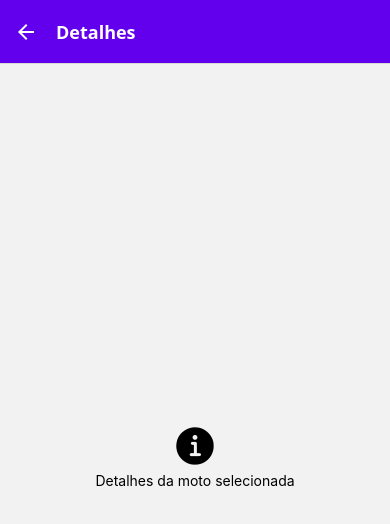
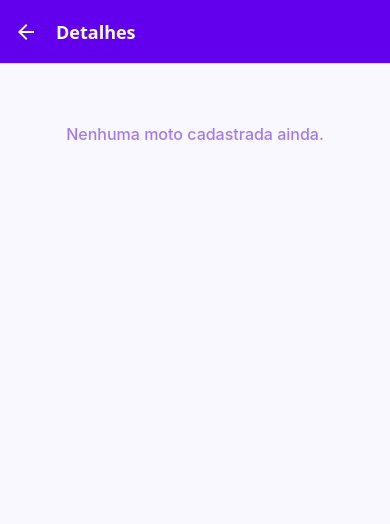
Before and after one commit to Challenge2025-Aurora/aurora-mobile, a React Native app: screen /Detalhes in a window 390 px wide. Shown: the top 524 px of the page. Built offline with nearby package versions, Linux system fonts and the light colour scheme.

Commit message:
detalhesscreen atualizado

```diff
--- a/App.js
+++ b/App.js
@@ -1,4 +1,3 @@
-import React from 'react';
 import { NavigationContainer } from '@react-navigation/native';
 import { createNativeStackNavigator } from '@react-navigation/native-stack';
 import HomeScreen from './screens/HomeScreen';
--- a/app.json
+++ b/app.json
@@ -4,7 +4,7 @@
     "slug": "aurora-mobile",
     "version": "1.0.0",
     "orientation": "portrait",
-    "icon": "./assets/icon.png",
+    "icon": "./assets/logomoto.png",
     "userInterfaceStyle": "light",
     "newArchEnabled": true,
     "splash": {
--- a/screens/DetalhesScreen.js
+++ b/screens/DetalhesScreen.js
@@ -1,20 +1,119 @@
-import React from 'react';
-import { View, Text, StyleSheet } from 'react-native';
-import { Ionicons } from '@expo/vector-icons';
+import { useEffect, useState } from 'react';
+import { View, FlatList, StyleSheet, Text, TouchableOpacity, Modal, TextInput, Alert } from 'react-native';
+import MotoCard from '../components/MotoCard';
+import AsyncStorage from '@react-native-async-storage/async-storage';
+import { Feather, MaterialCommunityIcons } from '@expo/vector-icons';
 
 export default function DetalhesScreen() {
+  const [motos, setMotos] = useState([]);
+  const [modalVisible, setModalVisible] = useState(false);
+  const [editIndex, setEditIndex] = useState(null);
+  const [modelo, setModelo] = useState('');
+  const [placa, setPlaca] = useState('');
+  const [patio, setPatio] = useState('');
+
+  useEffect(() => {
+    carregarMotos();
+  }, []);
+
+  const carregarMotos = async () => {
+    const data = await AsyncStorage.getItem('motos');
+    setMotos(data ? JSON.parse(data) : []);
+  };
+
+  const apagarMoto = async (idx) => {
+    const novasMotos = motos.filter((_, i) => i !== idx);
+    await AsyncStorage.setItem('motos', JSON.stringify(novasMotos));
+    setMotos(novasMotos);
+  };
+
+  const abrirEditar = (item, idx) => {
+    setModelo(item.modelo);
+    setPlaca(item.placa);
+    setPatio(item.patio);
+    setEditIndex(idx);
+    setModalVisible(true);
+  };
+
+  const salvarEdicao = async () => {
+    if (!modelo || !placa || !patio) {
+      Alert.alert('Preencha todos os campos!');
+      return;
+    }
+    const novasMotos = motos.map((m, idx) => idx === editIndex ? { modelo, placa, patio } : m);
+    await AsyncStorage.setItem('motos', JSON.stringify(novasMotos));
+    setMotos(novasMotos);
+    setModalVisible(false);
+  };
+
   return (
     <View style={styles.container}>
-      <Ionicons name="information-circle" size={48} color="black" />
-      <Text>Detalhes da moto selecionada</Text>
+      <FlatList
+        data={motos}
+        keyExtractor={(item, idx) => idx.toString()}
+        renderItem={({ item, index }) => (
+          <View style={styles.itemRow}>
+            <MotoCard moto={item} />
+            <View style={styles.btns}>
+              <TouchableOpacity style={styles.iconBtn} onPress={() => abrirEditar(item, index)}>
+                <Feather name="edit-3" size={22} color="#a27cf0" />
+              </TouchableOpacity>
+              <TouchableOpacity style={styles.iconBtn} onPress={() => apagarMoto(index)}>
+                <MaterialCommunityIcons name="trash-can-outline" size={22} color="#ffd86b" />
+              </TouchableOpacity>
+            </View>
+          </View>
+        )}
+        ListEmptyComponent={
+          <Text style={styles.emptyText}>Nenhuma moto cadastrada ainda.</Text>
+        }
+      />
+
+      <Modal visible={modalVisible} transparent animationType="slide">
+        <View style={styles.modalBg}>
+          <View style={styles.modal}>
+            <Text style={styles.modalTitle}>Editar Moto</Text>
+            <TextInput style={styles.input} value={modelo} onChangeText={setModelo} placeholder="Modelo" placeholderTextColor="#bfaeeb" />
+            <TextInput style={styles.input} value={placa} onChangeText={setPlaca} placeholder="Placa" placeholderTextColor="#bfaeeb" />
+            <TextInput style={styles.input} value={patio} onChangeText={setPatio} placeholder="Pátio" placeholderTextColor="#bfaeeb" />
+            <View style={styles.modalBtns}>
+              <TouchableOpacity style={styles.btnSave} onPress={salvarEdicao}>
+                <Text style={styles.btnSaveText}>Salvar</Text>
+              </TouchableOpacity>
+              <TouchableOpacity style={styles.btnCancel} onPress={() => setModalVisible(false)}>
+                <Text style={styles.btnCancelText}>Cancelar</Text>
+              </TouchableOpacity>
+            </View>
+          </View>
+        </View>
+      </Modal>
     </View>
   );
 }
 
 const styles = StyleSheet.create({
-  container: {
-    flex: 1,
-    justifyContent: 'center',
-    alignItems: 'center',
+  container: { flex: 1, backgroundColor: '#f9f7ff' },
+  emptyText: { textAlign: 'center', marginTop: 60, color: '#a27cf0', fontWeight: '500', fontSize: 16 },
+  itemRow: { marginBottom: 8, marginTop: 4 },
+  btns: { flexDirection: 'row', position: 'absolute', top: 25, right: 35 },
+  iconBtn: { marginLeft: 18, backgroundColor: '#ede7ff', borderRadius: 10, padding: 7 },
+  modalBg: { flex: 1, backgroundColor: 'rgba(0,0,0,0.15)', justifyContent: 'center', alignItems: 'center' },
+  modal: { backgroundColor: '#fff', padding: 26, borderRadius: 16, width: '88%', elevation: 6, alignItems: 'center' },
+  modalTitle: { fontSize: 20, fontWeight: 'bold', color: '#a27cf0', marginBottom: 18 },
+  input: {
+    backgroundColor: '#ede7ff',
+    borderRadius: 10,
+    padding: 10,
+    marginTop: 9,
+    width: '100%',
+    fontSize: 15,
+    color: '#5f4c8c',
+    borderWidth: 1,
+    borderColor: '#e0d5fd',
   },
+  modalBtns: { flexDirection: 'row', justifyContent: 'center', marginTop: 22 },
+  btnSave: { backgroundColor: '#a27cf0', borderRadius: 10, paddingVertical: 10, paddingHorizontal: 28, marginRight: 18 },
+  btnSaveText: { color: '#fff', fontSize: 16, fontWeight: 'bold' },
+  btnCancel: { backgroundColor: '#ffd86b', borderRadius: 10, paddingVertical: 10, paddingHorizontal: 22 },
+  btnCancelText: { color: '#a27cf0', fontSize: 16, fontWeight: 'bold' },
 });
```
